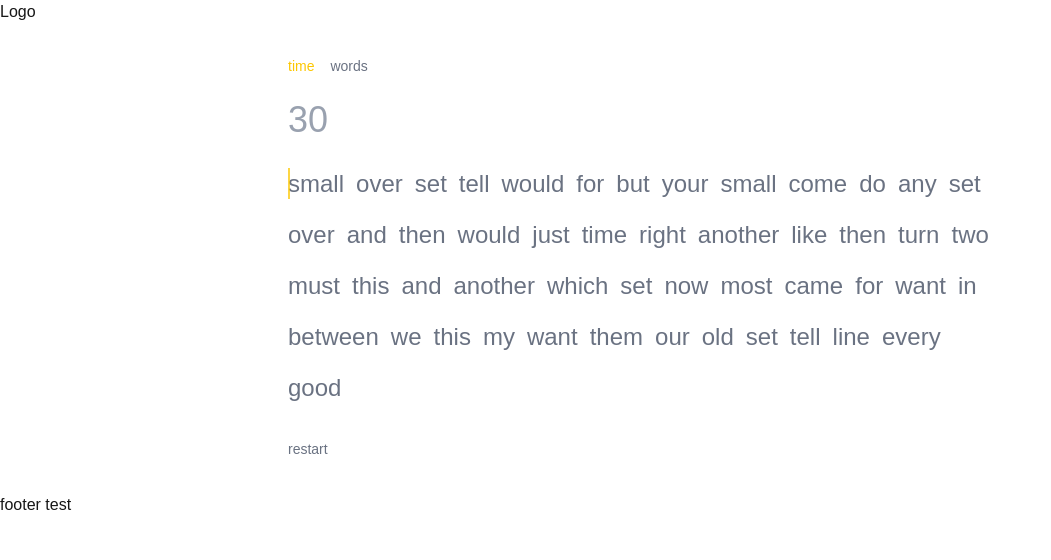
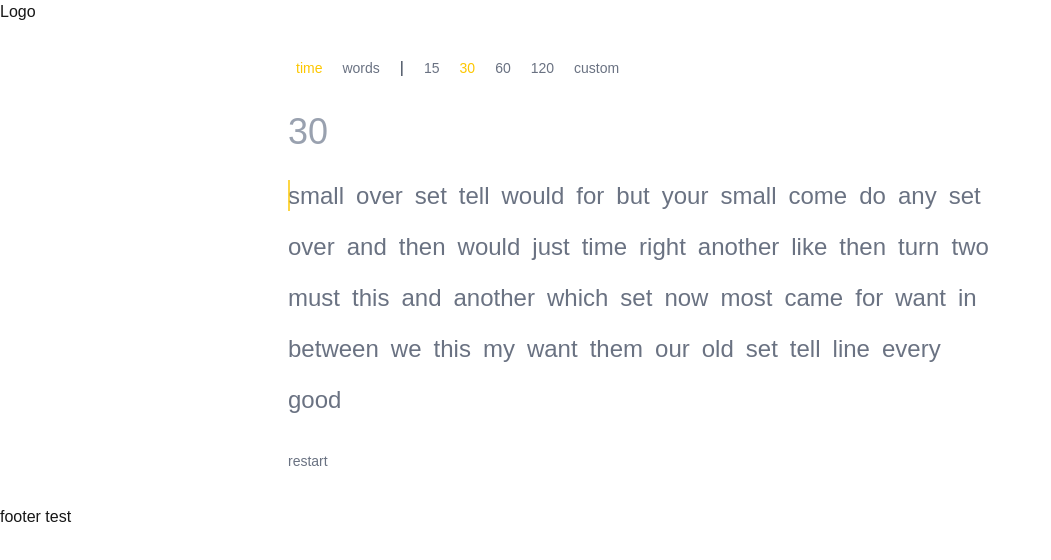
Before and after one commit to stanl3yl33/lee-type, a Next.js app: page / in a window 1280 px wide. Shown: the top 560 px of the page, without its empty margins (0-1051 px from the left). Built offline with nearby package versions, Linux system fonts and the light colour scheme.

Commit message:
feat: add mode and preset selector with custom value modal

```diff
--- a/src/components/typing/TypingTest.tsx
+++ b/src/components/typing/TypingTest.tsx
@@ -5,12 +5,19 @@ import { ResultsScreen } from "./ResultScreen";
 import { useTypingGame } from "@/hooks/useTypingGame";
 import { Timer } from "../Timer";
 import { Word } from "./Word";
+import { ToggleGroup } from "../ui/ToggleGroup";
+import { useState } from "react";
+import { Modal } from "../ui/Modal";
+
+const TIME_PRESETS = [15, 30, 60, 120] as const;
+const WORD_PRESETS = [10, 25, 50, 100] as const;
 
 /**
  * Core typing test component
  * All game logic lives in useTypingGame. This component only renders
  */
 export function TypingTest() {
+  const [showCustomModal, setShowCustomModal] = useState<boolean>(false);
   const {
     wordList,
     typedInput,
@@ -24,9 +31,34 @@ export function TypingTest() {
     wordProgress,
     isRunning,
     elapsedSeconds,
-  } = useTypingGame();
+  } = useTypingGame(showCustomModal);
 
   const setMode = useTypingSettingsStore((state) => state.setMode);
+  const setTimePreset = useTypingSettingsStore((state) => state.setTimePreset);
+  const setWordPreset = useTypingSettingsStore((state) => state.setWordPreset);
+  const setCustomTime = useTypingSettingsStore((state) => state.setCustomTime);
+  const setCustomLength = useTypingSettingsStore(
+    (state) => state.setCustomLength,
+  );
+  const timePreset = useTypingSettingsStore((state) => state.timeMode.preset);
+  const wordPreset = useTypingSettingsStore((state) => state.wordMode.preset);
+  const customTime = useTypingSettingsStore(
+    (state) => state.timeMode.customDuration,
+  );
+  const customLength = useTypingSettingsStore(
+    (state) => state.wordMode.customLength,
+  );
+
+  const handleCustomApply = (value: number) => {
+    if (mode === "time") {
+      setCustomTime(value);
+      setTimePreset("custom");
+    } else {
+      setCustomLength(value);
+      setWordPreset("custom");
+    }
+    setShowCustomModal(false);
+  };
 
   return (
     <div className="max-w-3xl mx-auto p-8">
@@ -39,29 +71,51 @@ export function TypingTest() {
         />
       ) : (
         <>
-          {/* <Timer countDown={countDown} /> */}
-          {/* mode toggle => only show when test hasn't started */}
           {!isRunning && !isFinished && (
-            <div className="flex gap-4 mb-6 font-mono text-sm">
+            <div className="flex items-center gap-1 mb-8">
+              {/* Mode selction */}
+              <ToggleGroup
+                options={[
+                  { label: "time", value: "time" },
+                  { label: "words", value: "words" },
+                ]}
+                selected={mode}
+                onChange={setMode}
+              />
+
+              <span className="mx-2 text-gray-700">|</span>
+
+              {/* settings for modes */}
+              {mode === "time" ? (
+                <ToggleGroup
+                  options={TIME_PRESETS.map((p) => ({
+                    label: String(p),
+                    value: p,
+                  }))}
+                  selected={timePreset}
+                  onChange={setTimePreset}
+                />
+              ) : (
+                <ToggleGroup
+                  options={WORD_PRESETS.map((p) => ({
+                    label: String(p),
+                    value: p,
+                  }))}
+                  selected={wordPreset}
+                  onChange={setWordPreset}
+                />
+              )}
+
+              {/* custom option */}
               <button
-                onClick={() => setMode("time")}
-                className={
-                  mode === "time"
+                onClick={() => setShowCustomModal(true)}
+                className={`px-2 font-mono text-sm transition-colors ${
+                  timePreset === "custom" || wordPreset === "custom"
                     ? "text-yellow-400"
-                    : "text-gray-500 hover:text-white transition-colors"
-                }
+                    : "text-gray-500 hover:text-white"
+                }`}
               >
-                time
-              </button>
-              <button
-                onClick={() => setMode("words")}
-                className={
-                  mode === "words"
-                    ? "text-yellow-400"
-                    : "text-gray-500 hover:text-white transition-colors"
-                }
-              >
-                words
+                custom
               </button>
             </div>
           )}
@@ -99,6 +153,31 @@ export function TypingTest() {
           </button>
         </>
       )}
+
+      {showCustomModal && (
+        <Modal
+          isOpen={showCustomModal}
+          title={mode === "time" ? "Test Duration" : "Custom word amount"}
+          // might change time to allow mins and hrs
+          description={
+            mode === "time"
+              ? "Enter duration amount in seconds"
+              : "Enter number of words to type"
+          }
+          // presets -> either number or 'custom' as value
+          defaultValue={
+            mode === "time"
+              ? typeof timePreset === "number"
+                ? timePreset
+                : customTime
+              : typeof wordPreset === "number"
+                ? wordPreset
+                : customLength
+          }
+          onApply={handleCustomApply}
+          onClose={() => setShowCustomModal(false)}
+        />
+      )}
     </div>
   );
 }
--- a/src/components/ui/Modal.tsx
+++ b/src/components/ui/Modal.tsx
@@ -5,7 +5,7 @@ import { useState } from "react";
 type ModalProps = {
   isOpen: boolean;
   title: string;
-  inputPlaceholder?: string;
+  defaultValue?: number; // prefill input bar with already preselected val at start
   description?: string;
   onApply: (value: number) => void;
   onClose: () => void;
@@ -17,12 +17,14 @@ type ModalProps = {
 export function Modal({
   isOpen,
   title,
-  inputPlaceholder,
+  defaultValue,
   description,
   onApply,
   onClose,
 }: ModalProps) {
-  const [input, setInput] = useState<string>("");
+  const [input, setInput] = useState<string>(
+    defaultValue !== undefined ? String(defaultValue) : "",
+  );
   if (!isOpen) return null;
 
   const handleApply = () => {
@@ -54,7 +56,6 @@ export function Modal({
           onChange={(e) => setInput(e.target.value)}
           onKeyDown={handleKeyDown}
           className="w-full bg-gray-800 text-white px-4 py-2 rounded mb-4 focus:outline-none focus:ring-1 focus:ring-yellow-400 [appearance:textfield] [&::-webkit-outer-spin-button]:appearance-none [&::-webkit-inner-spin-button]:appearance-none"
-          placeholder={inputPlaceholder}
           autoFocus
         />
 
--- a/src/components/ui/ToggleGroup.tsx
+++ b/src/components/ui/ToggleGroup.tsx
@@ -10,7 +10,7 @@ type ToggleGroupProps<T> = {
   onChange: (value: T) => void;
 };
 
-export function ToggleGropu<T>({
+export function ToggleGroup<T>({
   options,
   selected,
   onChange,
--- a/src/hooks/useTypingGame.ts
+++ b/src/hooks/useTypingGame.ts
@@ -57,7 +57,7 @@ function skipKeys(e: KeyboardEvent): boolean {
 /**
  * Owns all the typing game state logic. TypingTest component just renders what the hook returns
  */
-export function useTypingGame() {
+export function useTypingGame(isModalOpen: boolean = false) {
   //Time mode settings
   const mode = useTypingSettingsStore((state) => state.mode);
   const wordPreset = useTypingSettingsStore((state) => state.wordMode.preset);
@@ -202,6 +202,9 @@ export function useTypingGame() {
     if (isFinished) return;
 
     const handleKeydown = (e: KeyboardEvent) => {
+      // ignore all keystrokes while any modal is open to prevent test from starting
+      if (isModalOpen) return;
+
       if (e.key === " ") {
         e.preventDefault();
 
@@ -270,6 +273,7 @@ export function useTypingGame() {
   }, [
     isFinished,
     isRunning,
+    isModalOpen,
     typedInput,
     currentWordIndex,
     wordStorage,
```
